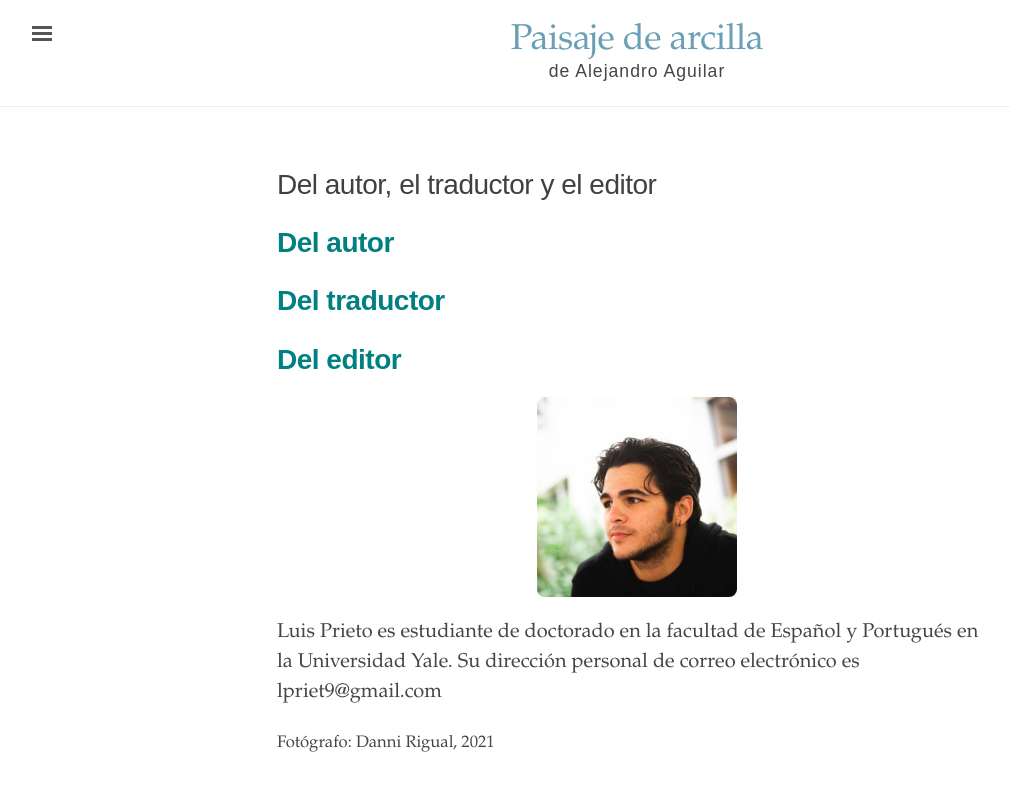
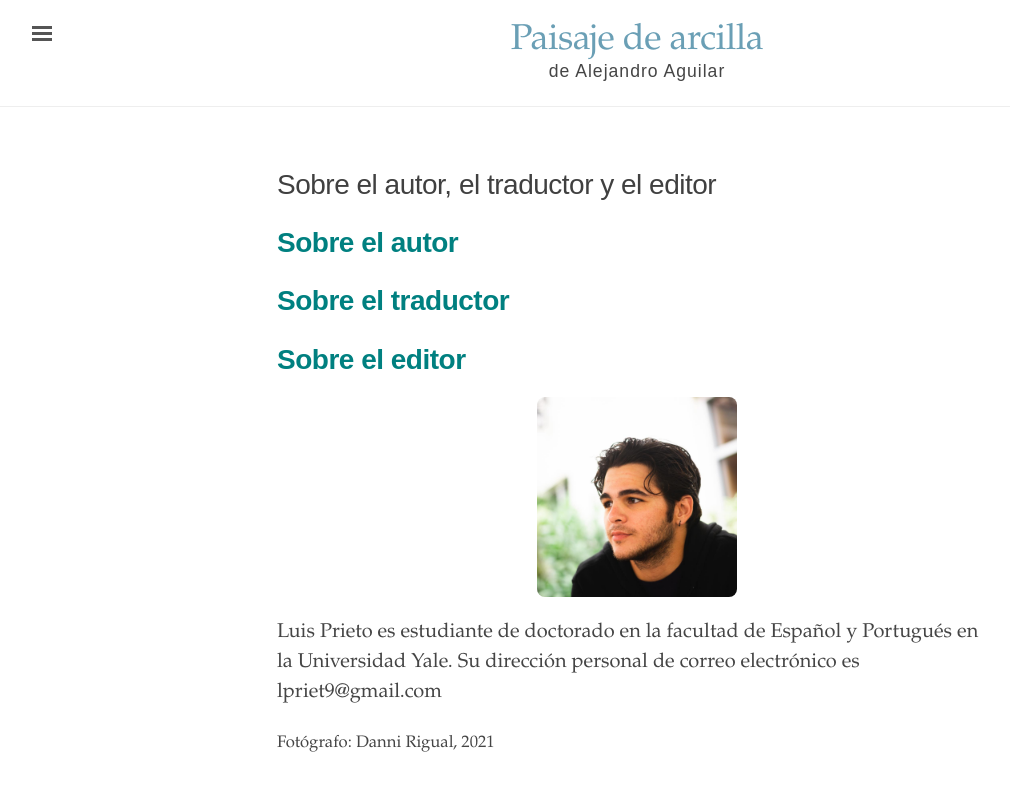
Before and after one commit to edicionesdereparto/paisajedearcilla, a Jekyll site: the page built from info.md, in a window 1280 px wide. Shown: the top 791 px of the page, without its empty margins (3-1013 px from the left). Built offline with Jekyll 4.4.1, drawn with Linux system fonts in a browser that asks for light colours.

Commit message:
Update info.md

```diff
--- a/info.md
+++ b/info.md
@@ -1,12 +1,12 @@
 ---
 layout: page
-title: Del autor, el traductor y el editor
+title: Sobre el autor, el traductor y el editor
 ---
-<h1 style="font-weight: bold; color: #008080;">Del autor</h1>
+<h1 style="font-weight: bold; color: #008080;">Sobre el autor</h1>
 
-<h1 style="font-weight: bold; color: #008080;">Del traductor</h1>
+<h1 style="font-weight: bold; color: #008080;">Sobre el traductor</h1>
 
-<h1 style="font-weight: bold; color: #008080;">Del editor</h1>
+<h1 style="font-weight: bold; color: #008080;">Sobre el editor</h1>
 
 <img src="{{ site.baseurl }}/assets/profile.png" alt="Luis Prieto" style="text-align: center; max-width: 200px; border-radius: 8px; margin: 20px auto; display: block;">
 
```
